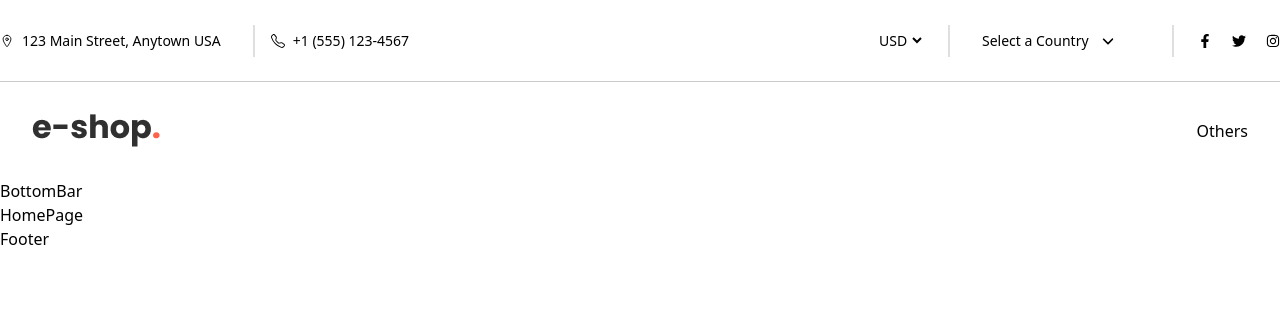
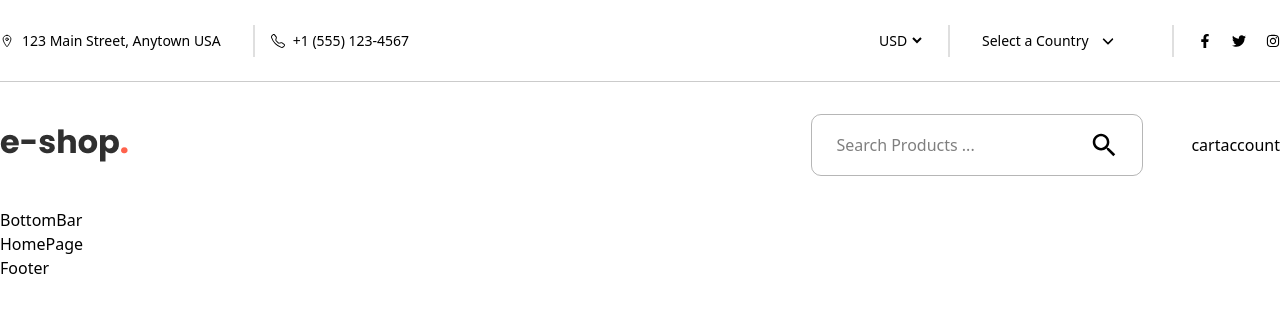
Before and after one commit to Githubshakil/eshop, a React (Vite) app: page / in a window 1280 px wide. Shown: the top 312 px of the page. Built offline with nearby package versions, Linux system fonts and the light colour scheme.

Commit message:
middle bar search bar done

```diff
--- a/src/components/header/MiddleBar.jsx
+++ b/src/components/header/MiddleBar.jsx
@@ -1,15 +1,31 @@
 import React from 'react'
 import Container from '../commonlayout/Container'
+import { IoMdSearch } from "react-icons/io";
 
 const MiddleBar = () => {
   return (
     <Container>
-      <div className='flex justify-between items-center p-[32px]'>
+
+      <div className='flex justify-between items-center py-8'>
         <div>
           <img src="images/logo.png" alt="logo" />
         </div>
-        <div>Others</div>
+
+
+        <div className='flex items-center'>
+          <div className='relative flex items-center mr-[48px]'>
+            <input
+            className='w-[332px] border border-[rgba(48,48,48,0.35)] py-[18px] px-6 rounded-[10px]'
+            type="text"
+            placeholder='Search Products ...'
+            />
+            <IoMdSearch className='text-3xl absolute top-1/2 right-6 -translate-y-1/2' />
+          </div>
+          <div>cart</div>
+          <div>account</div>
+        </div>
       </div>
+
     </Container>
   )
 }
```
